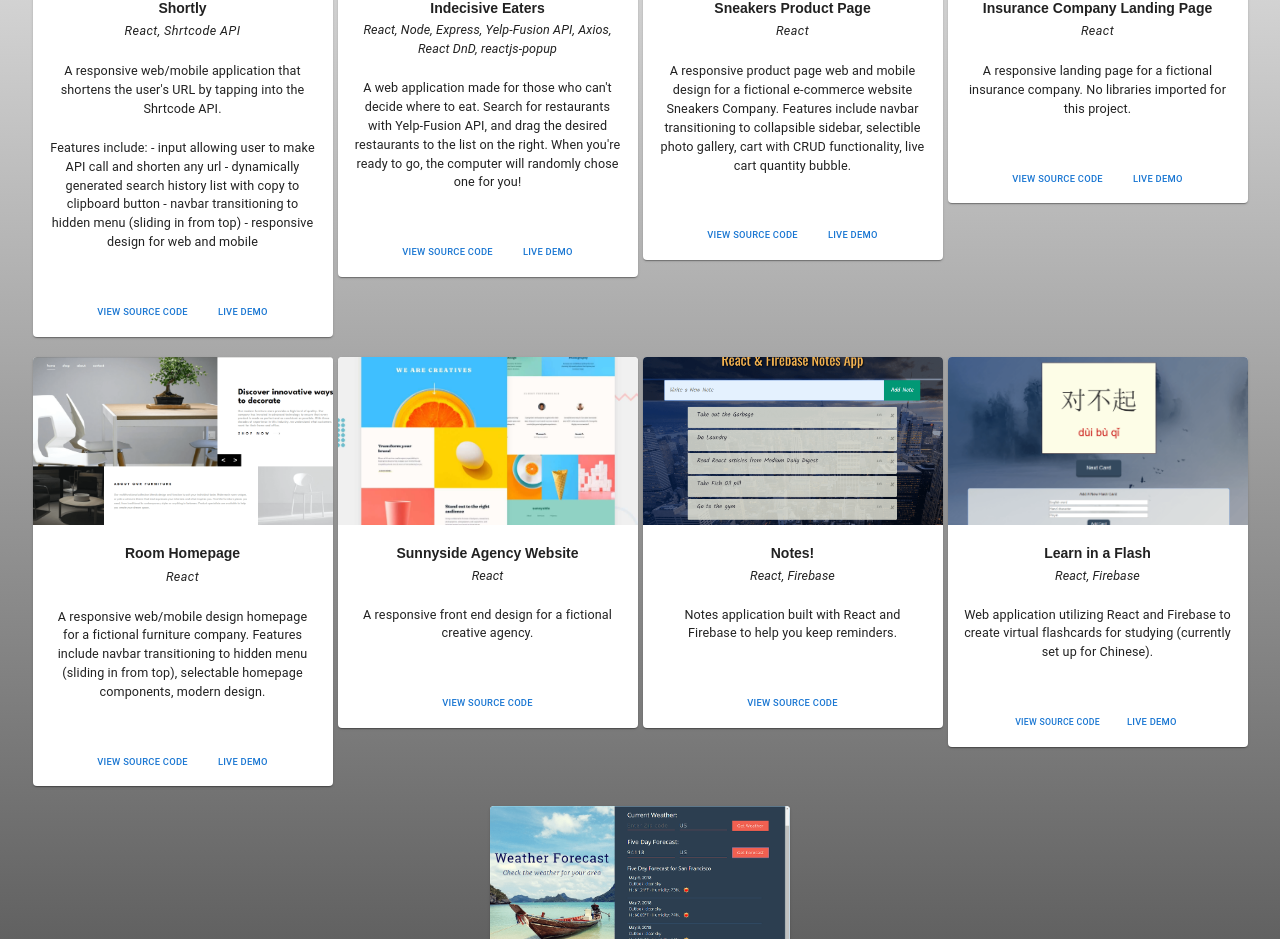
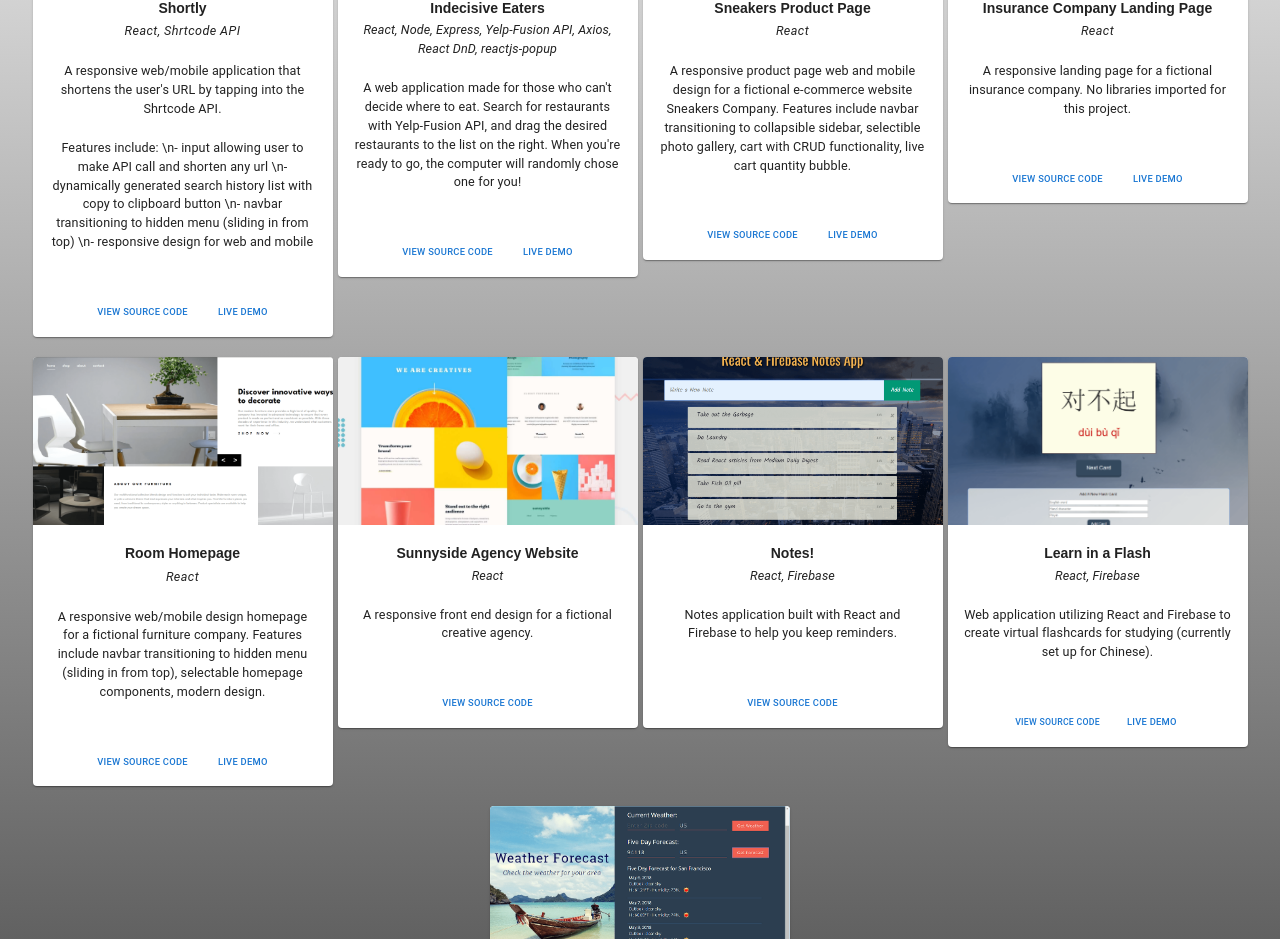
Before and after one commit to kabocha23/portfolio-website, a React (Create React App) app: page / in a window 1280 px wide. Shown: the part 2140-3079 px from the top of the page. Built offline with nearby package versions, Linux system fonts and the light colour scheme; a web font is replaced by a local one.

Commit message:
Creating custom component for Projects

```diff
--- a/src/Projects/URLShortener.js
+++ b/src/Projects/URLShortener.js
@@ -42,11 +42,7 @@ const URLShortener = (props) => {
             A responsive web/mobile application that shortens the user's URL by tapping into the Shrtcode API.
           </Typography>
           <Typography component="p">
-            Features include:
-            - input allowing user to make API call and shorten any url
-            - dynamically generated search history list with copy to clipboard button
-            - navbar transitioning to hidden menu (sliding in from top)
-            - responsive design for web and mobile
+            Features include: \n- input allowing user to make API call and shorten any url \n- dynamically generated search history list with copy to clipboard button \n- navbar transitioning to hidden menu (sliding in from top) \n- responsive design for web and mobile
           </Typography>
         </CardContent>
         <CardActions className={classes.cardActions}>
```
Also changed, not shown: src/Projects/CustomComponent.js (+15 -2 lines).
